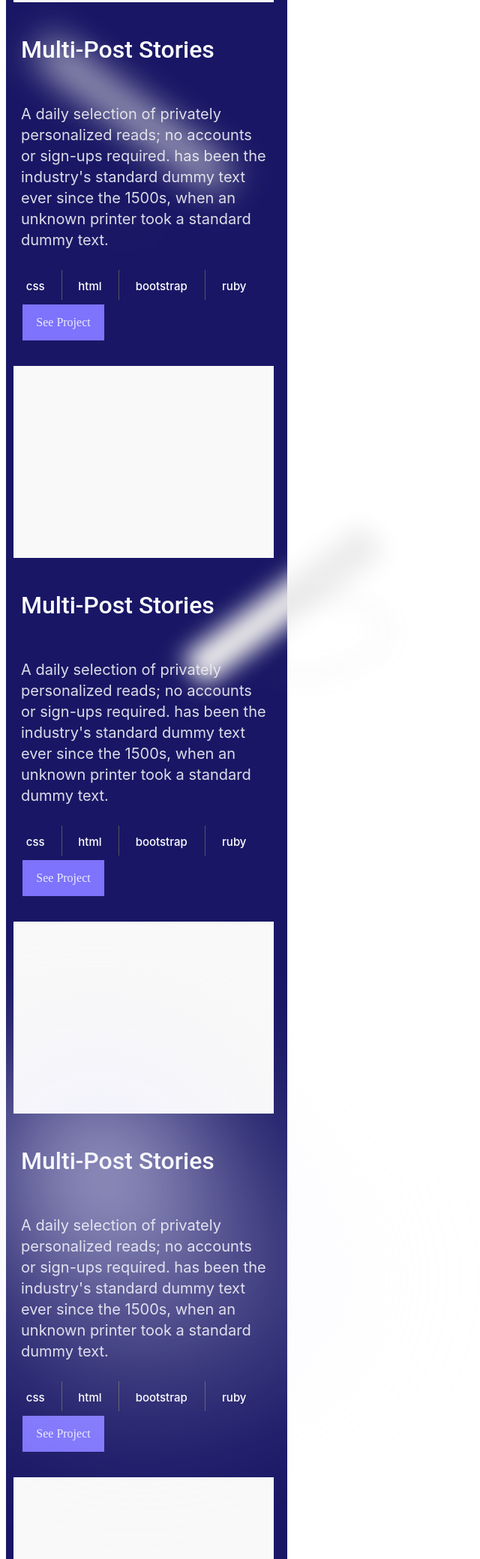
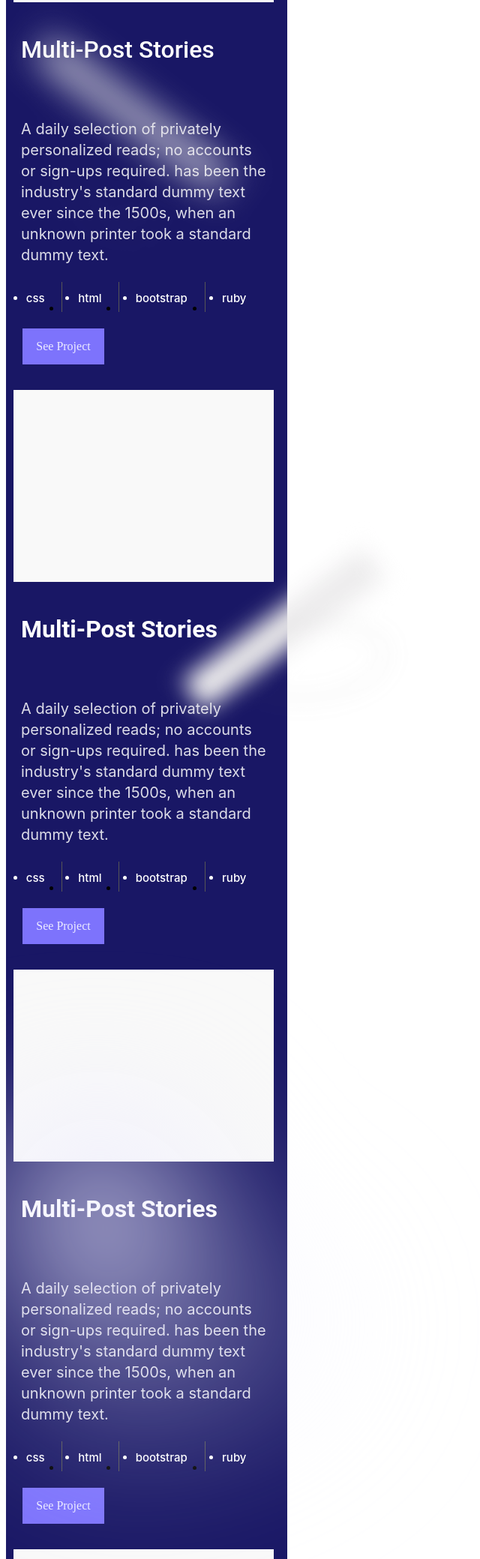
Before and after one commit to AbednegoKibitok/My-Portfolio-Project, a website: page index.html in a window 1280 px wide. Shown: the part 1592-3671 px from the top of the page at 75% size, without its empty margins (0-640 px from the left). Drawn offline with Linux system fonts and the light colour scheme.

Commit message:
Modify index.html

```diff
--- a/index.html
+++ b/index.html
@@ -72,90 +72,98 @@
       <img src="images/Group 55.png" class="arrow" alt="Arrow">
       <img src="images/Work.png" class="work" alt="work">
     </div>
-    <div class="text">MY RECENT WORK</div>
+    <div class="text"><h4>MY RECENT WORK</h4></div>
     <img src="images/Vector 4.png" class="line" alt="Horizontal line">
     <div class="grid-container">
       <div class="item1"></div>
       <div class="item2">Multi-Post Stories</div>
       <div class="item3">
         <div class="bgr"><img src="images/download__1_-removebg-preview.png" alt="Ellipse"></div>
+        <p>
           A daily selection of privately<br> personalized reads; no accounts<br>
            or sign-ups required. has been the<br> industry's standard dummy text<br>
             ever since the 1500s, when an<br> unknown printer took a standard<br> dummy text.
+        </p>
       </div>
       <div>
-        <div class="htmlcss">
-          <div class="item4">css</div>
-          <div class="item5"><img src="images/Rectangle 70.png" alt="Vertical line"></div>
-          <div class="item6">html</div>
-          <div class="item7"><img src="images/Rectangle 70.png" alt="Vertical line"></div>
-          <div class="item8">bootstrap</div>
-          <div class="item9"><img src="images/Rectangle 70.png" alt="Vertical line"></div>
-          <div class="item10">ruby</div>
-        </div>
+        <ul class="htmlcss">
+          <li class="item4">css</li>
+          <li class="item5"><img src="images/Rectangle 70.png" alt="Vertical line"></li>
+          <li class="item6">html</li>
+          <li class="item7"><img src="images/Rectangle 70.png" alt="Vertical line"></li>
+          <li class="item8">bootstrap</li>
+          <li class="item9"><img src="images/Rectangle 70.png" alt="Vertical line"></li>
+          <li class="item10">ruby</li>
+        </ul>
         <a href="#" class="button">See Project</a>
       </div>
     </div>
     <div class="grid-container">
       <div class="item1"></div>
-      <div class="item2">Multi-Post Stories<div class="bgr1"><img src="images/download__1_-removebg-preview.png" alt="Ellipse"></div></div>
+      <div class="item2"><h4>Multi-Post Stories</h4><div class="bgr1"><img src="images/download__1_-removebg-preview.png" alt="Ellipse"></div></div>
       <div class="item3">
+        <p>
           A daily selection of privately<br> personalized reads; no accounts<br>
            or sign-ups required. has been the<br> industry's standard dummy text<br>
             ever since the 1500s, when an<br> unknown printer took a standard<br> dummy text.
+        </p>
       </div>
       <div>
-        <div class="htmlcss">
-          <div class="item4">css</div>
-          <div class="item5"><img src="images/Rectangle 70.png" alt="Vertical line"></div>
-          <div class="item6">html</div>
-          <div class="item7"><img src="images/Rectangle 70.png" alt="Vertical line"></div>
-          <div class="item8">bootstrap</div>
-          <div class="item9"><img src="images/Rectangle 70.png" alt="Vertical line"></div>
-          <div class="item10">ruby</div>
-        </div>
+        <ul class="htmlcss">
+          <li class="item4">css</li>
+          <li class="item5"><img src="images/Rectangle 70.png" alt="Vertical line"></li>
+          <li class="item6">html</li>
+          <li class="item7"><img src="images/Rectangle 70.png" alt="Vertical line"></li>
+          <li class="item8">bootstrap</li>
+          <li class="item9"><img src="images/Rectangle 70.png" alt="Vertical line"></li>
+          <li class="item10">ruby</li>
+        </ul>
         <a href="#" class="button">See Project</a>
       </div>
     </div>
     <div class="grid-container">
       <div class="item1"></div>
-      <div class="item2"><div class="bgr2"><img src="images/Ellipse 21@2x.png" alt="Ellipse"></div>Multi-Post Stories</div>
+      <div class="item2"><div class="bgr2"><img src="images/Ellipse 21@2x.png" alt="Ellipse"></div><h4>Multi-Post Stories</h4></div>
       <div class="item3">
+      <p>
         A daily selection of privately<br> personalized reads; no accounts<br>
          or sign-ups required. has been the<br> industry's standard dummy text<br>
           ever since the 1500s, when an<br> unknown printer took a standard<br> dummy text.
+      </p>
       </div>
       <div>
-        <div class="htmlcss">
-          <div class="item4">css</div>
-          <div class="item5"><img src="images/Rectangle 70.png" alt="Vertical line"></div>
-          <div class="item6">html</div>
-          <div class="item7"><img src="images/Rectangle 70.png" alt="Vertical line"></div>
-          <div class="item8">bootstrap</div>
-          <div class="item9"><img src="images/Rectangle 70.png" alt="Vertical line"></div>
-          <div class="item10">ruby</div>
-        </div>
+        <ul class="htmlcss">
+          <li class="item4">css</li>
+          <li class="item5"><img src="images/Rectangle 70.png" alt="Vertical line"></li>
+          <li class="item6">html</li>
+          <li class="item7"><img src="images/Rectangle 70.png" alt="Vertical line"></li>
+          <li class="item8">bootstrap</li>
+          <li class="item9"><img src="images/Rectangle 70.png" alt="Vertical line"></li>
+          <li class="item10">ruby</li>
+        </ul>
         <a href="#" class="button">See Project</a>
       </div>
     </div>
     <div class="grid-container">
       <div class="item1"></div>
-      <div class="item2">Multi-Post Stories<div class="bgr3"><img src="images/download__1_-removebg-preview.png" alt="Ellipse"></div></div>
+      <div class="item2"><h4>Multi-Post Stories</h4><div class="bgr3"><img src="images/download__1_-removebg-preview.png" alt="Ellipse"></div></div>
       <div class="item3">
+      <p>
         A daily selection of privately<br> personalized reads; no accounts<br>
          or sign-ups required. has been the<br> industry's standard dummy text<br>
           ever since the 1500s, when an<br> unknown printer took a standard<br> dummy text.
+      </p>
       </div>
       <div>
-        <div class="htmlcss">
-          <div class="item4">css</div>
-          <div class="item5"><img src="images/Rectangle 70.png" alt="Vertical line"></div>
-          <div class="item6">html</div>
-          <div class="item7"><img src="images/Rectangle 70.png" alt="Vertical line"></div>
-          <div class="item8">bootstrap</div>
-          <div class="item9"><img src="images/Rectangle 70.png" alt="Vertical line"></div>
-          <div class="item10">ruby</div>
-        </div>
+        <ul class="htmlcss">
+          <li class="item4">css</li>
+          <li class="item5"><img src="images/Rectangle 70.png" alt="Vertical line"></li>
+          <li class="item6">html</li>
+          <li class="item7"><img src="images/Rectangle 70.png" alt="Vertical line"></li>
+          <li class="item8">bootstrap</li>
+          <li class="item9"><img src="images/Rectangle 70.png" alt="Vertical line"></li>
+          <li class="item10">ruby</li>
+        </ul>
         <a href="#" class="button">See Project</a>
       </div>
     </div>
```
Lines whose indentation alone changed are shown as unchanged.
